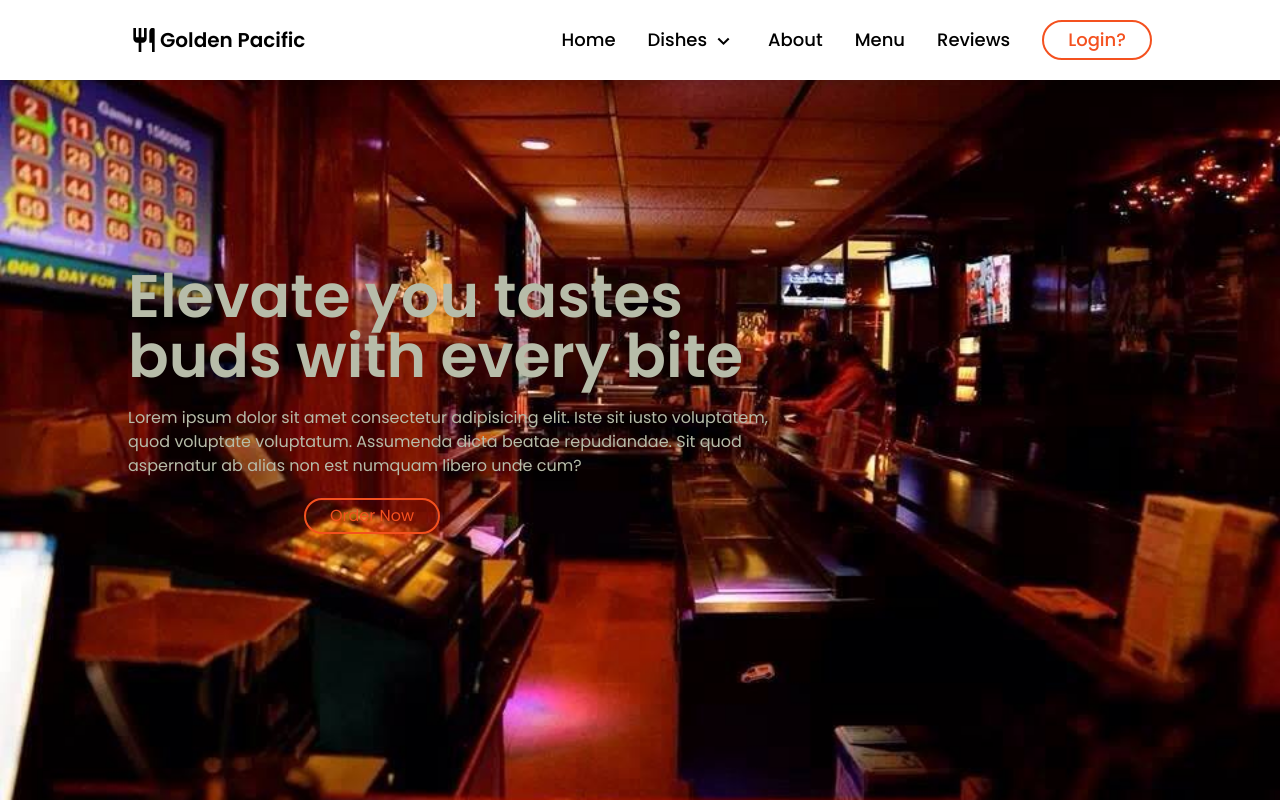
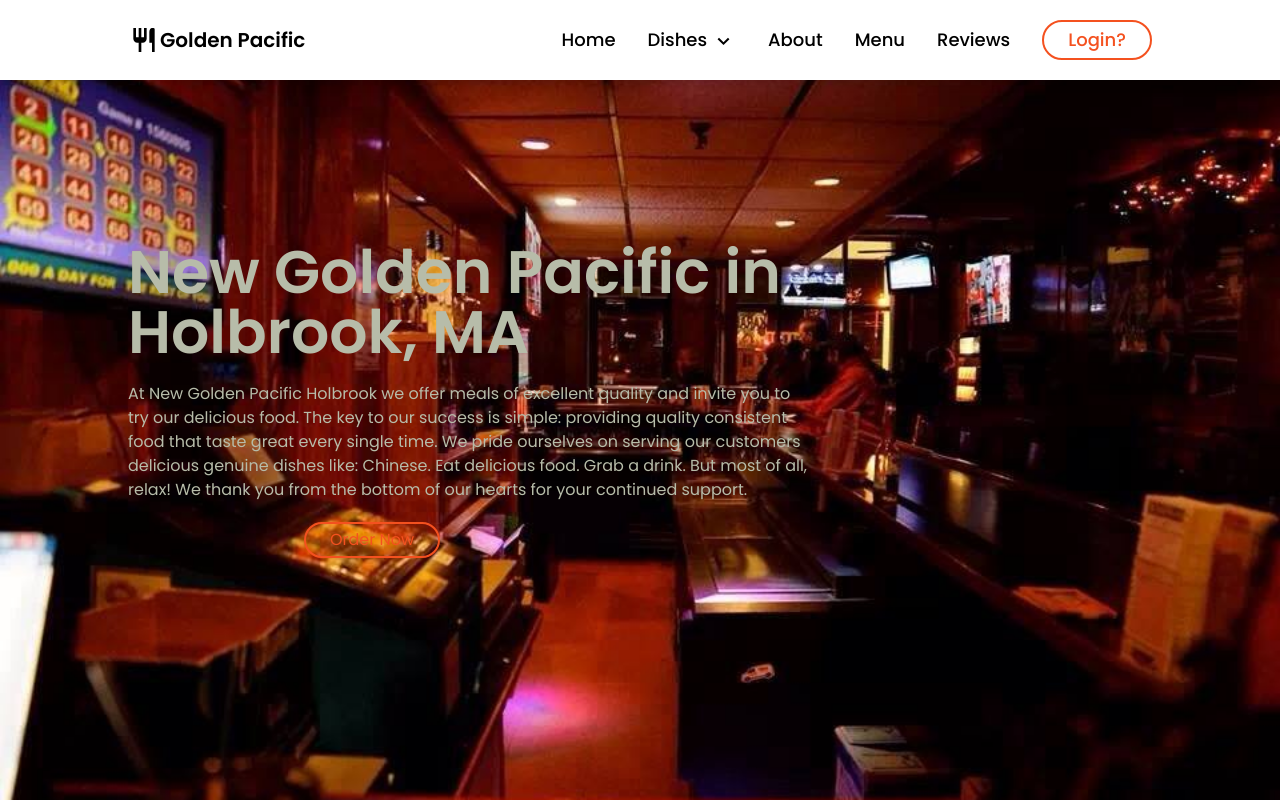
Before and after one commit to brli-dev/golden-pacific, a React (Vite) app: page / in a window 1280 px wide. Built offline with nearby package versions, Linux system fonts and the light colour scheme.

Commit message:
fixed heading

```diff
--- a/src/components/Home.tsx
+++ b/src/components/Home.tsx
@@ -5,9 +5,9 @@ const Home = () => {
   return (
     <div className='min-h-screen flex flex-row justify-between items-center lg:px-32 px-5 bg-[url("./assets/golden_pacific.jpg")] bg-cover bg-no-repeat'>
         <div className='w-full lg:w-2/3 space-y-5'>
-            <h1 className='text-backgroundColor font-semibold text-6xl'>Elevate you tastes buds with every bite</h1>
+            <h1 className='text-backgroundColor font-semibold text-6xl'>New Golden Pacific in Holbrook, MA</h1>
             <p className='text-backgroundColor'>
-                Lorem ipsum dolor sit amet consectetur adipisicing elit. Iste sit iusto voluptatem, quod voluptate voluptatum. Assumenda dicta beatae repudiandae. Sit quod aspernatur ab alias non est numquam libero unde cum?
+            At New Golden Pacific Holbrook we offer meals of excellent quality and invite you to try our delicious food. The key to our success is simple: providing quality consistent food that taste great every single time. We pride ourselves on serving our customers delicious genuine dishes like: Chinese. Eat delicious food. Grab a drink. But most of all, relax! We thank you from the bottom of our hearts for your continued support.
             </p>
             <div className='lg:pl-44'>
                 <Button title="Order Now"/>
```
